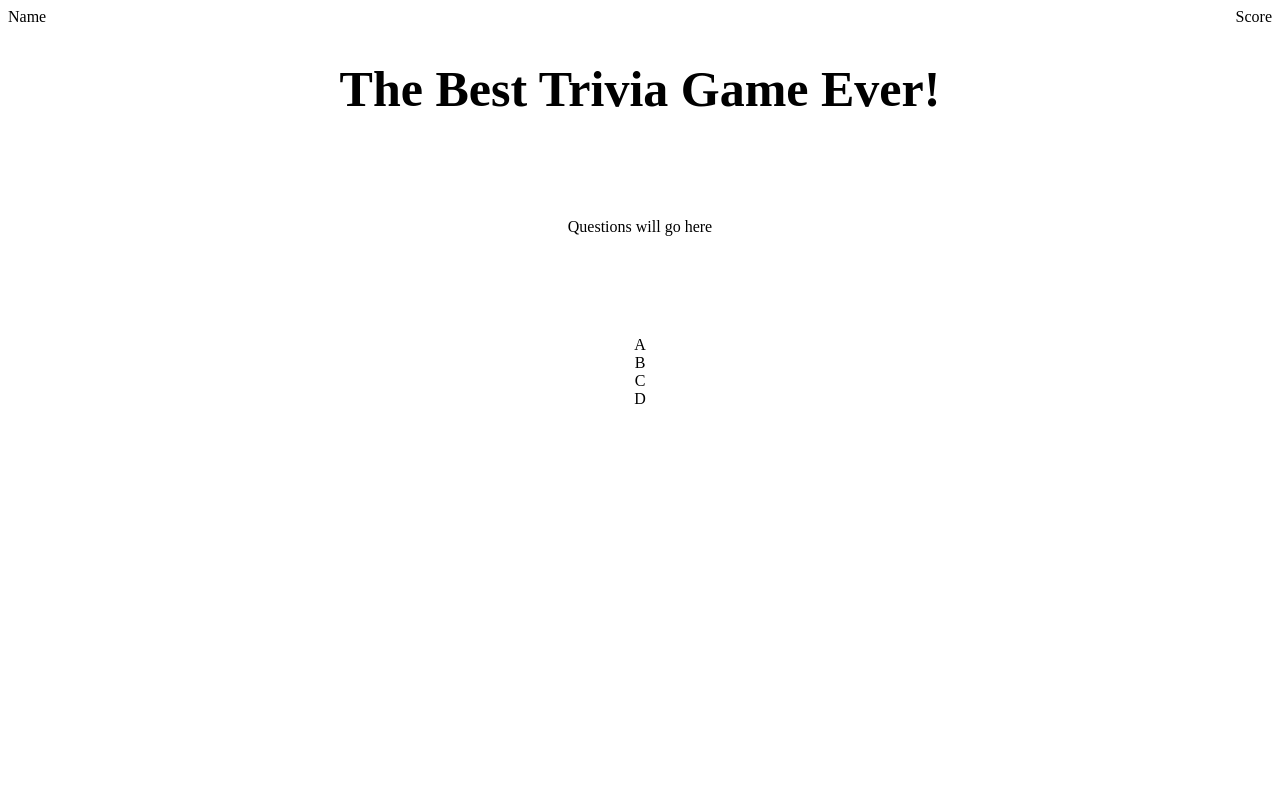
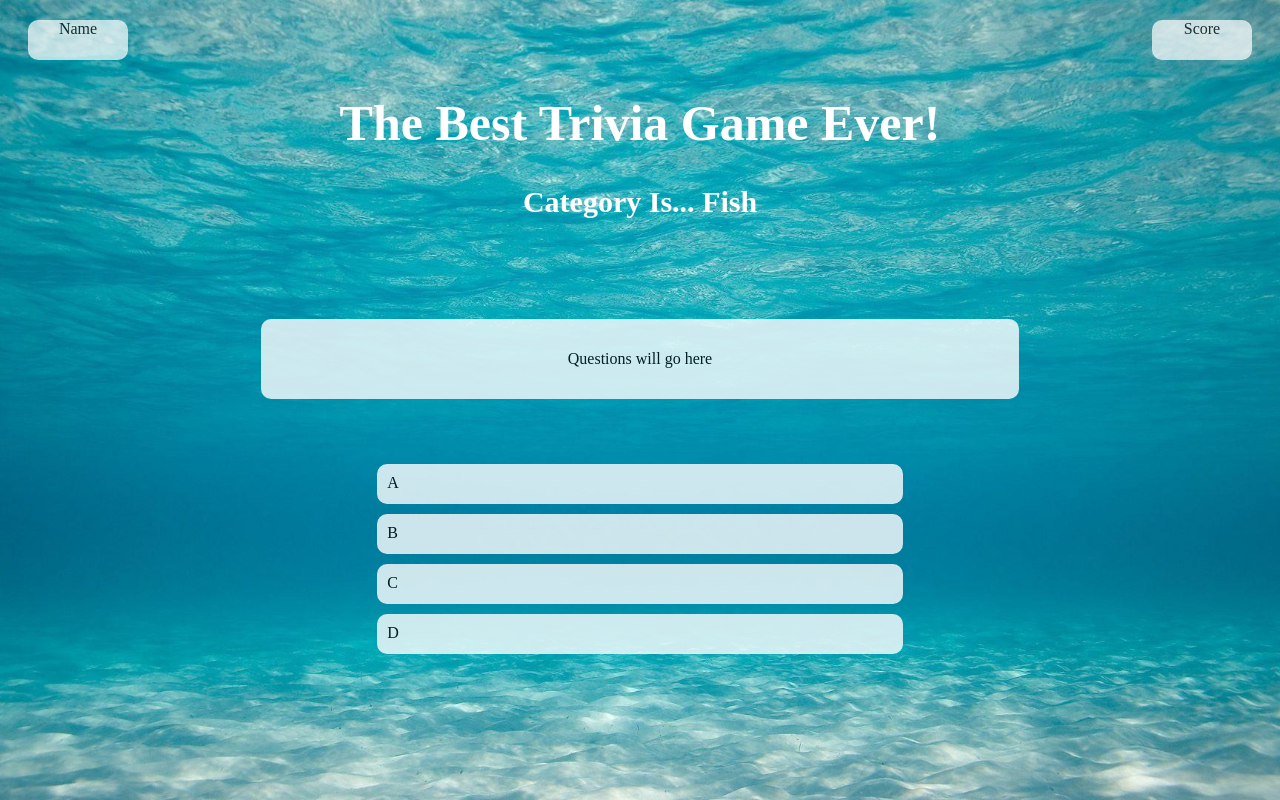
Before and after one commit to jtfragale/Project-1, a plain HTML site: page index.html in a window 1280 px wide. Drawn offline with Linux system fonts and the light colour scheme.

Commit message:
more css updates

```diff
--- a/index.html
+++ b/index.html
@@ -5,7 +5,7 @@
     <meta name="viewport" content="width=device-width, initial-scale=1.0">
     <meta http-equiv="X-UA-Compatible" content="ie=edge">
     <link rel="stylesheet" href="style.css">
-    <title>Trivia!</title>
+    <title>Under The Sea</title>
 </head>
 <body>
    <header>
@@ -15,6 +15,7 @@
     </div>
    </header>
     <h1>The Best Trivia Game Ever!</h1>
+    <h2>Category Is... Fish</h2>
     <div class="question">Questions will go here</div>
     <div class="container-two">
         <div class="answer optionA">A</div>
--- a/style.css
+++ b/style.css
@@ -1,19 +1,44 @@
+body {
+    background: url("underwater-background.jpg") no-repeat center center fixed;
+    background-size: cover;
+}
+
 h1 {
     font-size: 50px;
     text-align: center;
+    color: white;
 }
 
+h2 {
+    font-size: 30px;
+    text-align: center;
+    color: white;
+}
 .container-one {
     display: flex;
     justify-content: space-between;
+    margin: 20px;
 }
 
 .name {
+    background: white;
+    color; black;
+    width: 100px;
+    height: 40px;
+    text-align: center;
+    border-radius: 10px;
+    opacity: .7;
 
 }
 
 .score {
-
+    background: white;
+    color; black;
+    width: 100px;
+    height: 40px;
+    text-align: center;
+    border-radius: 10px;
+    opacity: .7;
 }
 
 .question {
@@ -22,6 +47,13 @@ h1 {
     flex-direction: row;
     align-items: center;
     margin-top: 100px;
+    background: white;
+    color: black;
+    margin-right: 20%;
+    margin-left: 20%;
+    height: 80px;
+    border-radius: 10px;
+    opacity: .8;
 }
 
 .container-two {
@@ -29,5 +61,49 @@ h1 {
     flex-direction: column;
     justify-content: center;
     align-items: center;
-    margin-top: 100px;
+    margin-top: 60px;
 }
+
+.optionA {
+    background: white;
+    color: black;
+    height: 20px;
+    border-radius: 10px;
+    width: 40%;
+    padding: 10px;
+    margin: 5px;
+    opacity: .8;
+}
+
+.optionB {
+    background: white;
+    color: black;
+    height: 20px;
+    border-radius: 10px;
+    width: 40%;
+    padding: 10px;
+    margin: 5px;
+    opacity: .8;
+}
+
+.optionC {
+    background: white;
+    color: black;
+    height: 20px;
+    border-radius: 10px;
+    width: 40%;
+    padding: 10px;
+    margin: 5px;
+    opacity: .8;
+}
+
+.optionD {
+    background: white;
+    color: black;
+    height: 20px;
+    border-radius: 10px;
+    width: 40%;
+    padding: 10px;
+    margin: 5px;
+    opacity: .8;
+}
```
Also changed, not shown: underwater-background.jpg (added). Lines whose indentation alone changed are shown as unchanged.
